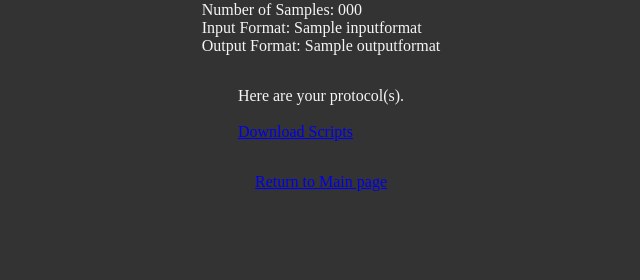
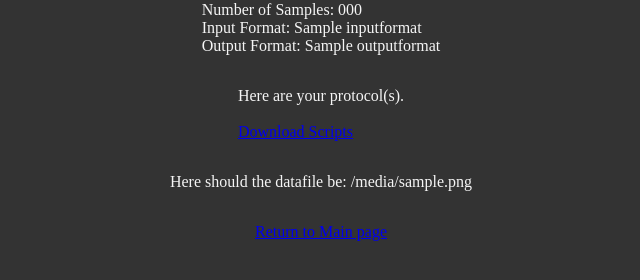
Before and after one commit to KU-JonasL/OT2_Website, a Flask app: template template/htmls/OT2transfer.html in a window 1280 px wide. Shown: the part 204-484 px from the top of the page, without its empty margins (319-959 px from the left). Run offline with Flask 3, Linux system fonts and the light colour scheme; the template is opened without the code that fills it: most values are stand-ins (such as "Sample title", 1, 10 or a date in 2020).

Commit message:
Add files via upload
Version 0.6.2. Update to the server and transfer.html to find identify issues

```diff
--- a/server.py
+++ b/server.py
@@ -63,7 +63,7 @@ def get_OT2transfer():
                 return render_template("/index.html")
 
             elif request.files["myFile"] == "":
-                userdata = ""
+                userdata = "1"
                 #get_opentrons_script(protocol, user, samplenumber, inputformat, outputformat, userdata = userdata)
                 zip_scripts_url = url_for('get_opentrons_script', protocol=protocol, user=user, samplenumber=samplenumber, inputformat=inputformat, outputformat=outputformat, userdata=userdata, _external=True)
 
@@ -76,6 +76,7 @@ def get_OT2transfer():
                 samplenumber = userinput['SampleNumber'],
                 inputformat = userinput['InputFormat'],
                 outputformat = userinput['OutputFormat'],
+                datafile = userdata,
                 get_opentrons_script = zip_scripts_url)
 
         except FileNotFoundError:
--- a/template/htmls/OT2transfer.html
+++ b/template/htmls/OT2transfer.html
@@ -29,6 +29,10 @@
     </p>
 
 
+    <p>
+        Here should the datafile be: {{datafile}}
+    </p>
+
     <a href="/index.html">Return to Main page</a>
 
 
```
